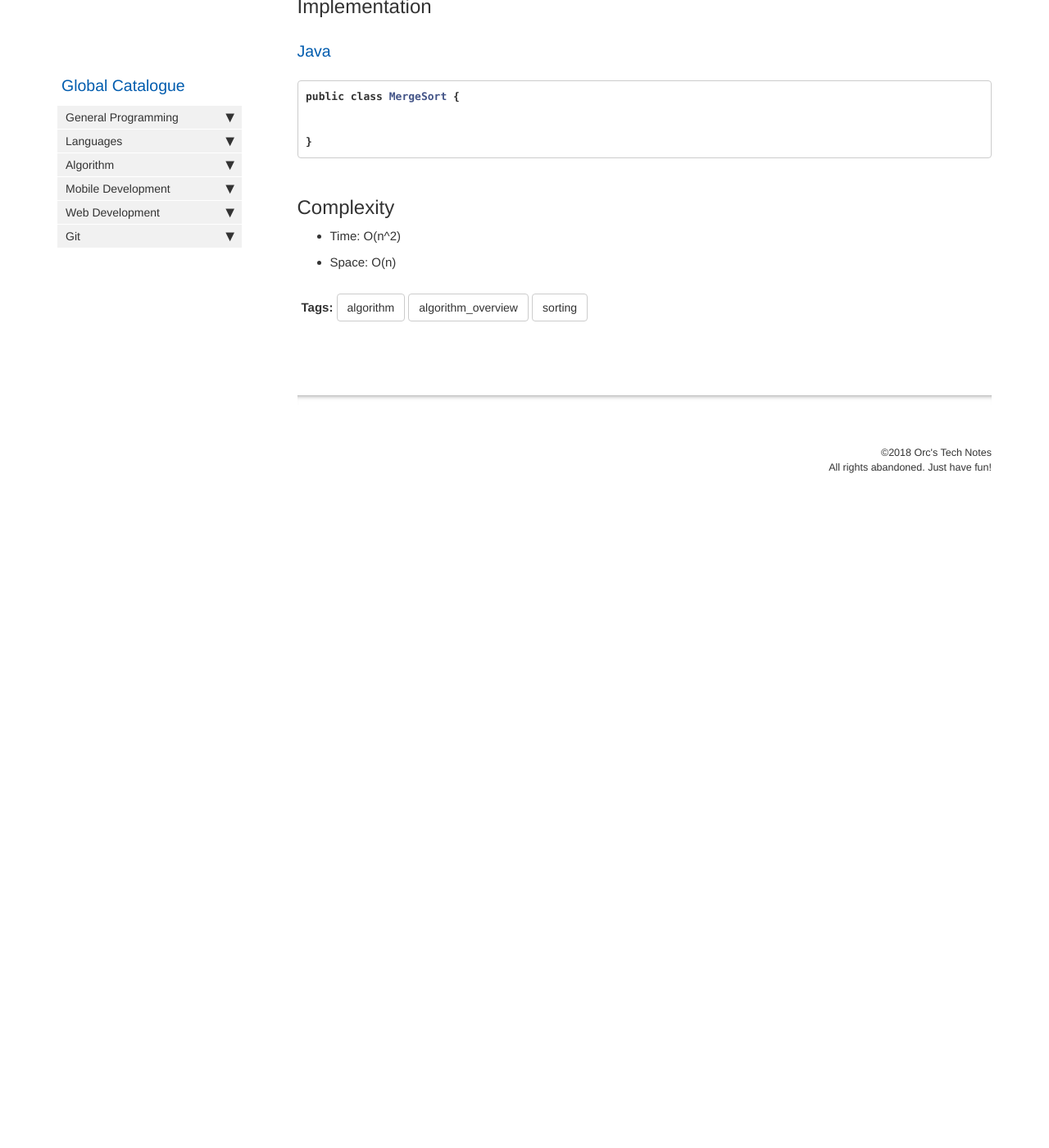
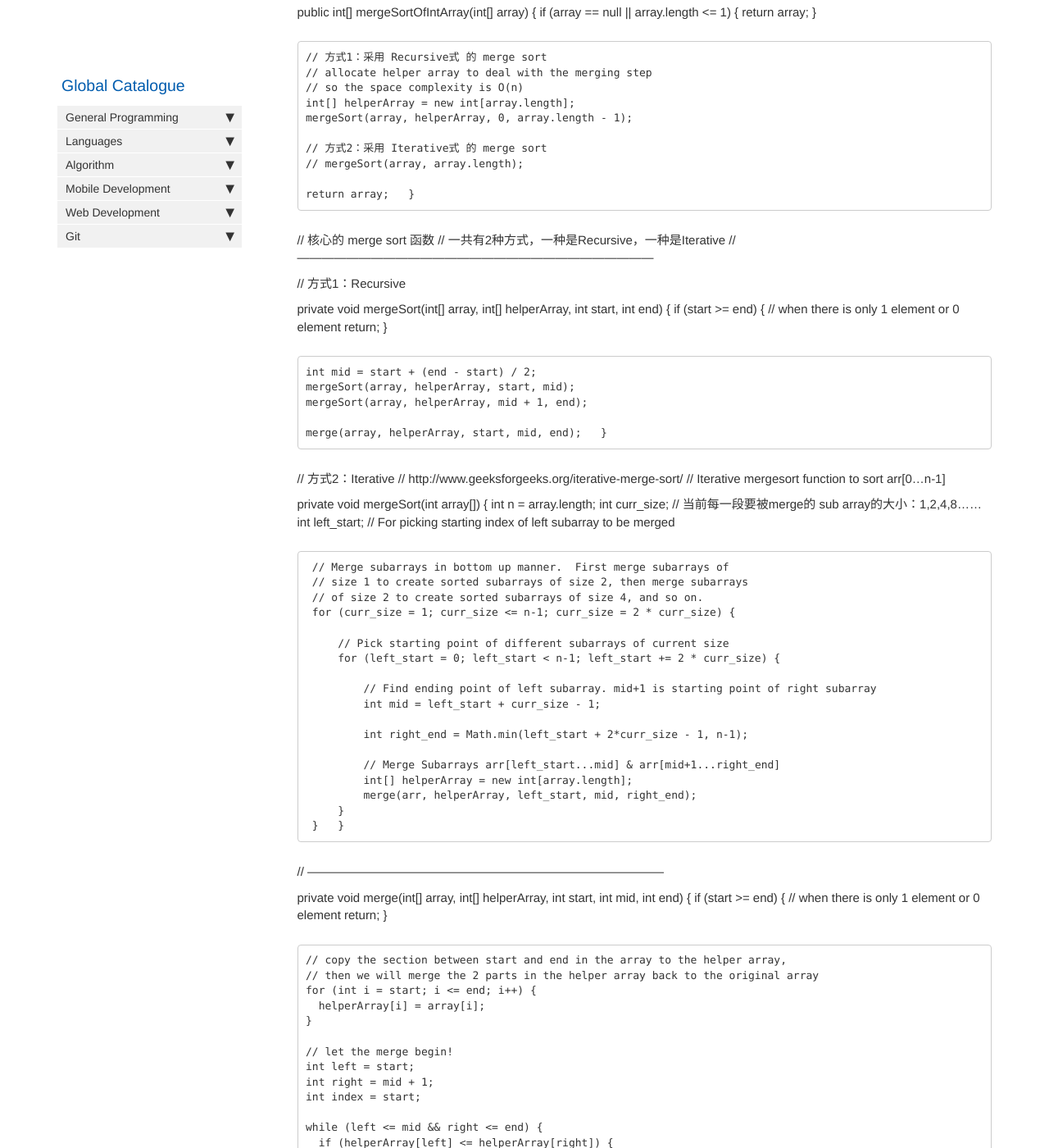
Before and after one commit to HungryOrc/hungryorc.github.io, a Jekyll site: the page built from pages/algorithm/algorithm_merge_sort.md, in a window 1280 px wide and 1400 px high, scrolled down 271 px. Shown: the whole window at 82% size. Built offline with Jekyll 4.4.1, drawn with Linux system fonts in a browser that asks for light colours; nearby versions of some CDN libraries; comment, search, counter and statistics services are not loaded; before the commit the page ends 901 px from its top, so only the background shows below that; some of the changed text lies outside the part shown.

Commit message:
Update algorithm_merge_sort.md

````diff
--- a/pages/algorithm/algorithm_merge_sort.md
+++ b/pages/algorithm/algorithm_merge_sort.md
@@ -12,6 +12,121 @@ toc: false
 ## Overview
 
 
+
+public class MergeSort {
+
+  public int[] mergeSortOfIntArray(int[] array) {
+    if (array == null || array.length <= 1) {
+      return array;
+    }
+
+    // 方式1：采用 Recursive式 的 merge sort
+    // allocate helper array to deal with the merging step
+    // so the space complexity is O(n)
+    int[] helperArray = new int[array.length];
+    mergeSort(array, helperArray, 0, array.length - 1);
+
+    // 方式2：采用 Iterative式 的 merge sort
+    // mergeSort(array, array.length);
+
+    return array;
+  }
+
+
+  // 核心的 merge sort 函数
+  // 一共有2种方式，一种是Recursive，一种是Iterative
+  // ---------------------------------------------------------------------------------------
+
+
+  // 方式1：Recursive
+
+  private void mergeSort(int[] array, int[] helperArray, int start, int end) {
+    if (start >= end) { // when there is only 1 element or 0 element
+      return;
+    }
+
+    int mid = start + (end - start) / 2;
+    mergeSort(array, helperArray, start, mid);
+    mergeSort(array, helperArray, mid + 1, end);
+
+    merge(array, helperArray, start, mid, end);
+  }
+
+
+  // 方式2：Iterative
+  // http://www.geeksforgeeks.org/iterative-merge-sort/
+  // Iterative mergesort function to sort arr[0...n-1]
+
+  private void mergeSort(int array[]) {
+     int n = array.length;
+     int curr_size;  // 当前每一段要被merge的 sub array的大小：1,2,4,8......
+     int left_start; // For picking starting index of left subarray to be merged
+
+     // Merge subarrays in bottom up manner.  First merge subarrays of
+     // size 1 to create sorted subarrays of size 2, then merge subarrays
+     // of size 2 to create sorted subarrays of size 4, and so on.
+     for (curr_size = 1; curr_size <= n-1; curr_size = 2 * curr_size) {
+
+         // Pick starting point of different subarrays of current size
+         for (left_start = 0; left_start < n-1; left_start += 2 * curr_size) {
+
+             // Find ending point of left subarray. mid+1 is starting point of right subarray
+             int mid = left_start + curr_size - 1;
+
+             int right_end = Math.min(left_start + 2*curr_size - 1, n-1);
+
+             // Merge Subarrays arr[left_start...mid] & arr[mid+1...right_end]
+             int[] helperArray = new int[array.length];
+             merge(arr, helperArray, left_start, mid, right_end);
+         }
+     }
+  }
+
+  // ---------------------------------------------------------------------------------------
+
+
+  private void merge(int[] array, int[] helperArray, int start, int mid, int end) {
+    if (start >= end) { // when there is only 1 element or 0 element
+      return;
+    }
+
+    // copy the section between start and end in the array to the helper array,
+    // then we will merge the 2 parts in the helper array back to the original array
+    for (int i = start; i <= end; i++) {
+      helperArray[i] = array[i];
+    }
+
+    // let the merge begin!
+    int left = start;
+    int right = mid + 1;
+    int index = start;
+
+    while (left <= mid && right <= end) {
+      if (helperArray[left] <= helperArray[right]) {
+        array[index] = helperArray[left];
+        index ++;
+        left ++;
+      } else {
+        array[index] = helperArray[right];
+        index ++;
+        right ++;
+      }
+    }
+
+    // if there are still some elements left at the left side, we need to copy them
+    while (left <= mid) {
+      array[index] = helperArray[left];
+      index ++;
+      left ++;
+    }
+    // if there are still some elements left at the right side, we do nothing,
+    // since they are already in their rightious position, haha
+  }
+}
+
+
+
+
 ## Implementation
 
 ### Java
@@ -23,8 +138,9 @@ public class MergeSort {
 ```
 
 ## Complexity
-* Time: O(n^2)
+* Time: O(n*logn)
 * Space: O(n)
+  * 因为根据 Recursion Tree，每一层 call stack 都新建了 helper array，一共有 logn 层call stack，各个call stack所新建的 helper array的长度分别是 n/2, n/4, n/8... 2, 1。它们加在一起是 n 的长度。
 
 
 {% include links.html %}
````
